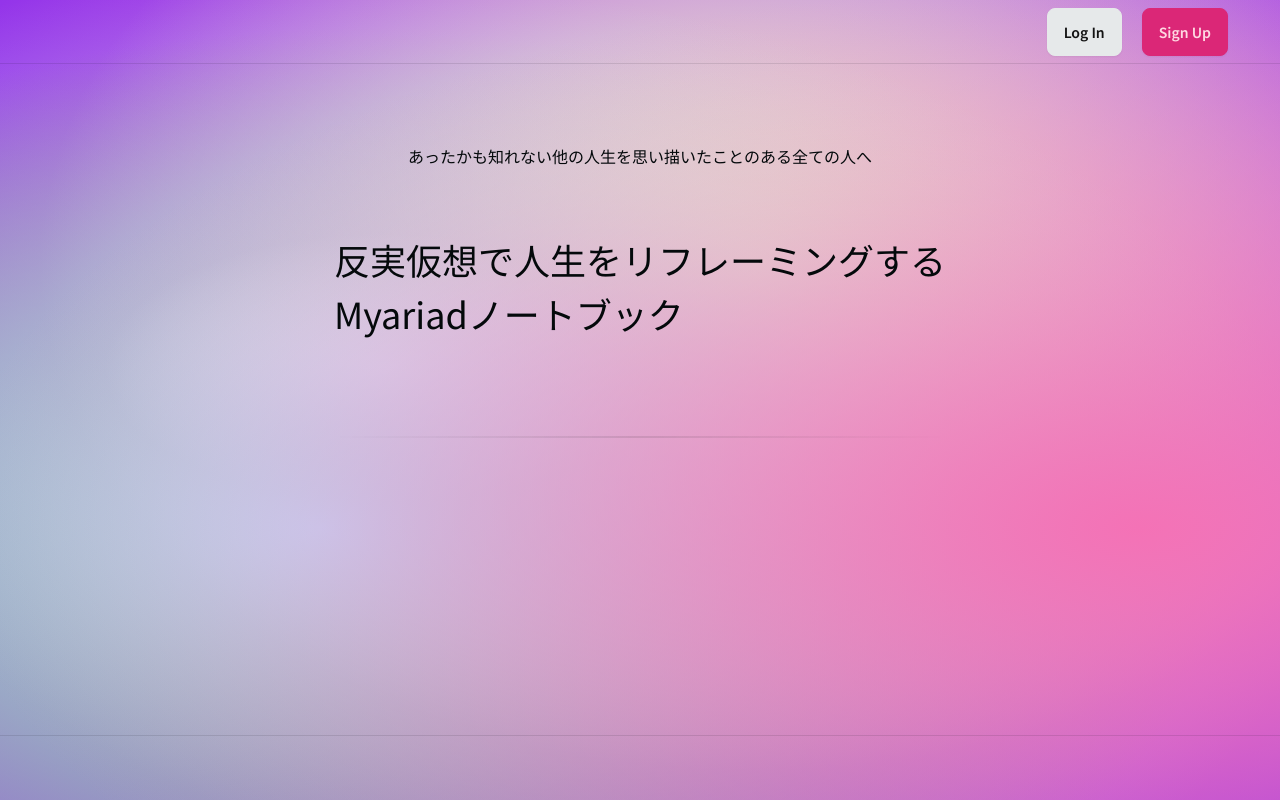
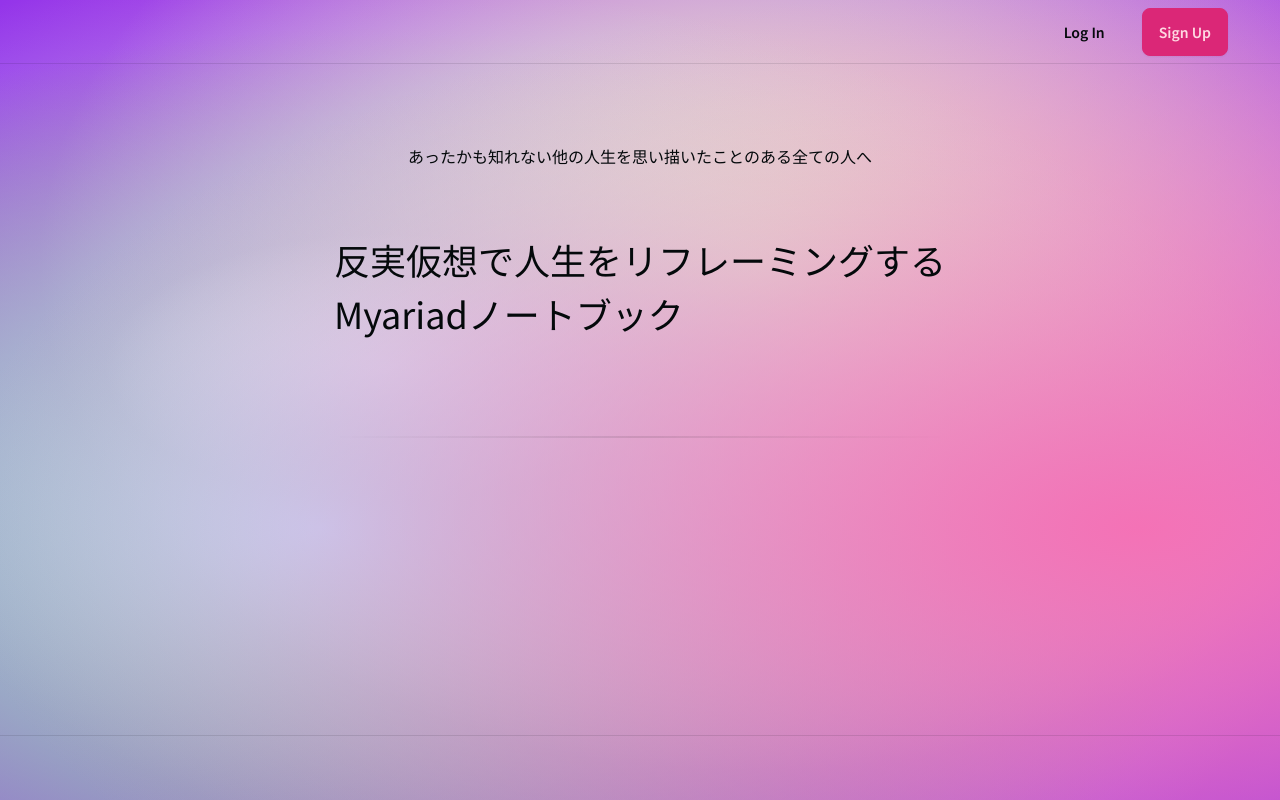
Before and after one commit to JuntaLaw/myariad-note, a Next.js app: page / in a window 1280 px wide. Built offline with nearby package versions, Linux system fonts and the light colour scheme; no server answers.

Commit message:
button component修正、React Icons追加

```diff
--- a/app/page.tsx
+++ b/app/page.tsx
@@ -1,4 +1,4 @@
-import AuthButton from "../components/AuthButton";
+import AuthButton from "../components/ui/button/AuthButton";
 import { createClient } from "@/utils/supabase/server";
 import LpTop from "@/components/lp/LpTop";
 
--- a/app/toppage/page.tsx
+++ b/app/toppage/page.tsx
@@ -1,4 +1,4 @@
-import AuthButton from "@/components/AuthButton";
+import AuthButton from "@/components/ui/button/AuthButton";
 import { createClient } from "@/utils/supabase/server";
 import FetchDataSteps from "@/components/tutorial/FetchDataSteps";
 import Header from "@/components/lp/LpTop";
--- a/components/AuthButton.tsx
+++ b/components/ui/button/AuthButton.tsx
@@ -21,7 +21,7 @@
     <div className="flex items-center gap-4">
       Hey, {user.email}!
       <form action={signOut}>
-        <button className="btn btn-neutral">
+        <button className="btn btn-ghost">
           Log Out
         </button>
       </form>
@@ -29,7 +29,7 @@
   ) : (
     <Link
       href="/login"
-      className="btn btn-neutral"
+      className="btn btn-ghost"
     >
       Log In
     </Link>
--- a/package.json
+++ b/package.json
@@ -16,6 +16,7 @@
     "postcss": "8.4.33",
     "react": "18.2.0",
     "react-dom": "18.2.0",
+    "react-icons": "^5.0.1",
     "tailwindcss": "3.4.1",
     "three": "^0.161.0",
     "typescript": "5.3.3"
```
Also changed, not shown: 1 other file (tests, documents, lock files or other folders).
